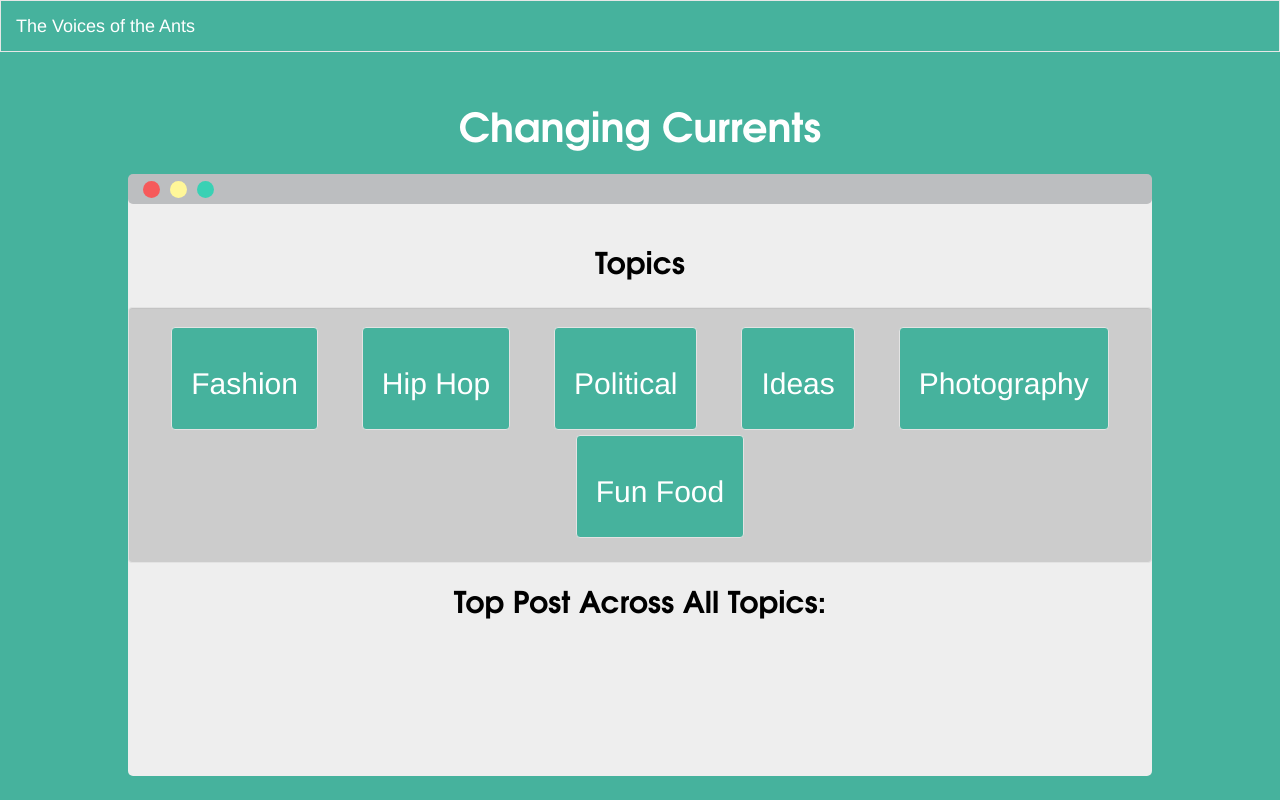
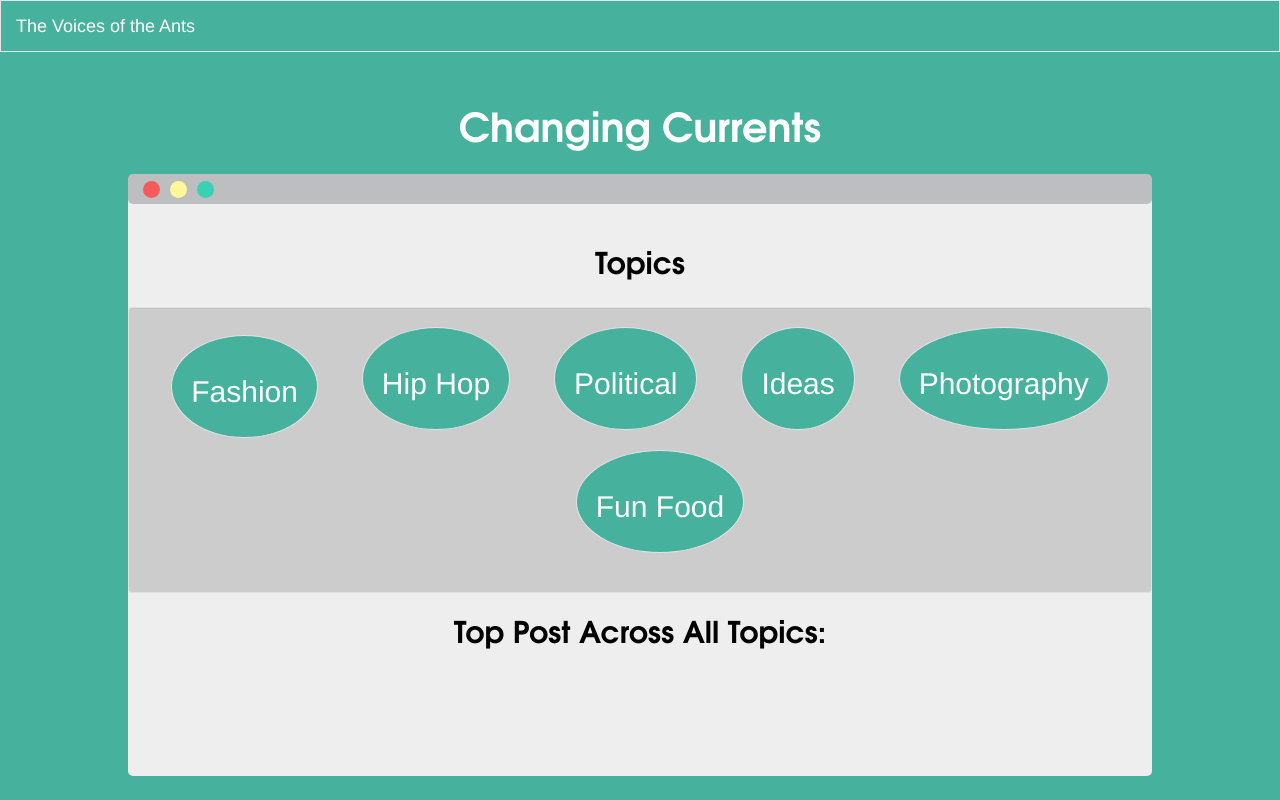
Before and after one commit to NRassoules/TheVoicesOfTheAnts, a PHP site: page / in a window 1280 px wide. Run offline with PHP 8.4, Linux system fonts and the light colour scheme; some libraries are stand-ins or nearby versions.

Commit message:
changed buttons to circles

```diff
--- a/css/main.css
+++ b/css/main.css
@@ -131,10 +131,11 @@ h1{
 }
 .topicButton{
 	margin-left: 40px;
-	margin-bottom: 5px;
+	border-radius: 100%;
 }
 .topicButtonFirst{
 	margin-bottom: 5px;
+	border-radius: 100%;
 }
 .trigger:hover{
 	color: rgb(57,209,180);
```
